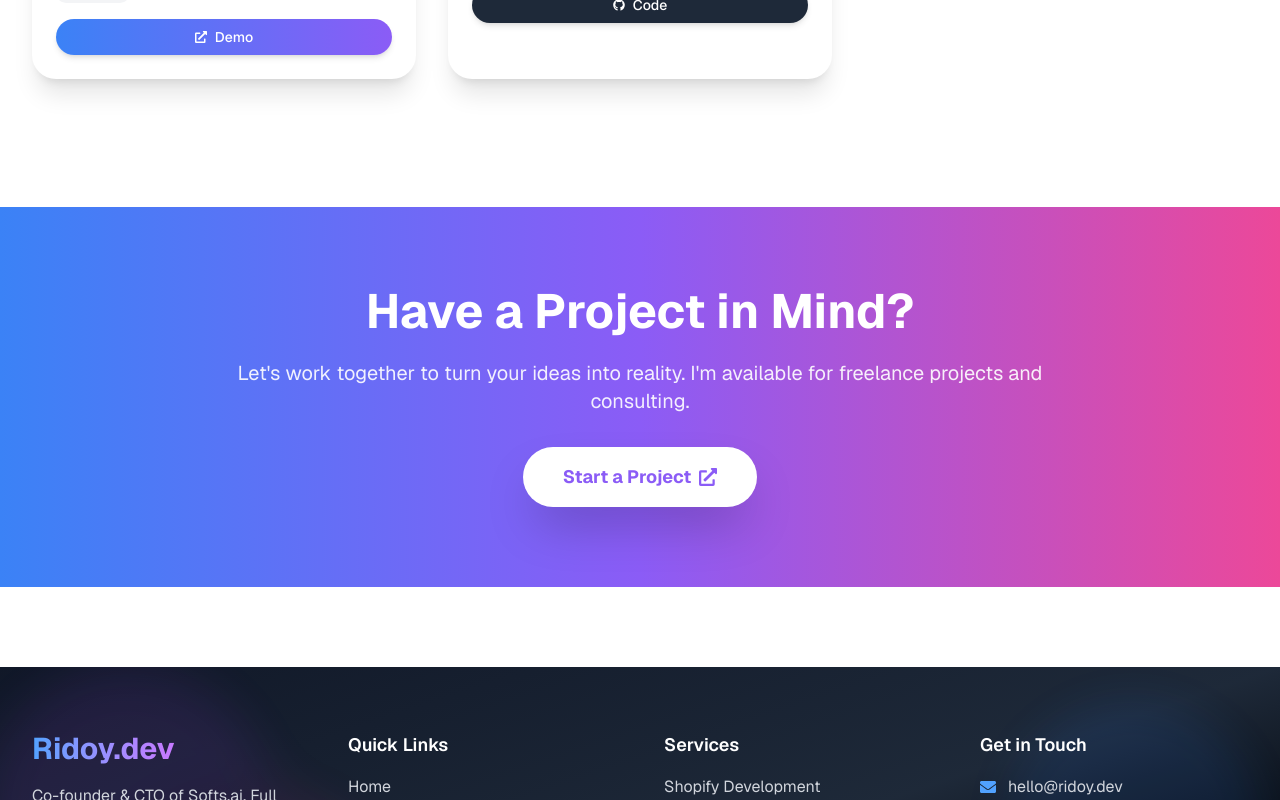
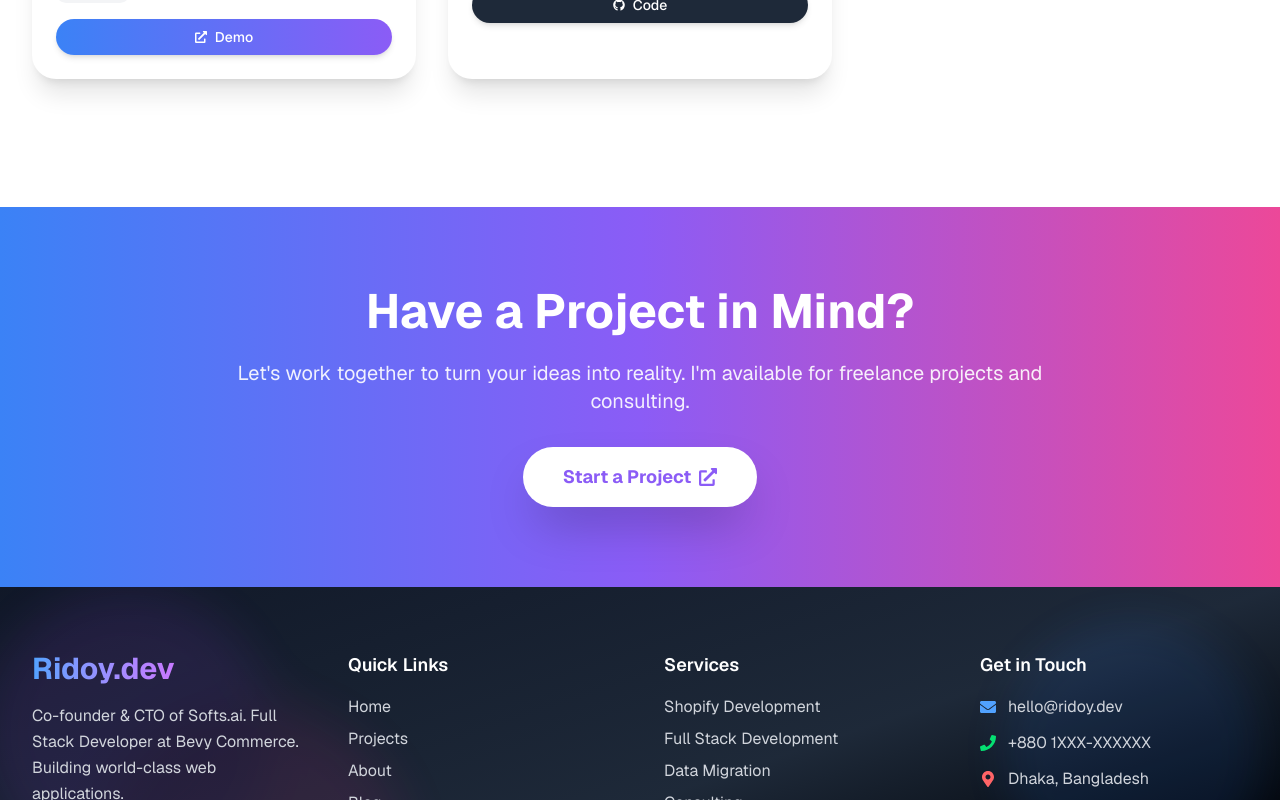
Before and after one commit to ridoystarlord/My-NextJs-Portfolio, a Next.js app: page /projects in a window 1280 px wide. Shown: the part 3780-4580 px from the top of the page. Built offline with nearby package versions, Linux system fonts and the light colour scheme.

Commit message:
Remove unnecessary padding from hero sections across multiple pages for improved layout consistency

```diff
--- a/app/about/page.tsx
+++ b/app/about/page.tsx
@@ -178,7 +178,7 @@ const competitiveProgramming = [
 
 export default function AboutPage() {
   return (
-    <div className="min-h-screen pt-32 pb-20">
+    <div className="min-h-screen pt-32">
       {/* Hero Section */}
       <section className="relative overflow-hidden mb-20 py-20">
         <div className="absolute inset-0 bg-linear-to-br from-blue-50 via-purple-50 to-pink-50 dark:from-gray-900 dark:via-purple-900/20 dark:to-pink-900/20 -z-10" />
--- a/app/blog/page.tsx
+++ b/app/blog/page.tsx
@@ -104,7 +104,7 @@ export default function BlogPage() {
   });
 
   return (
-    <div className="min-h-screen pt-32 pb-20">
+    <div className="min-h-screen pt-32">
       {/* Hero Section */}
       <section className="relative overflow-hidden mb-20 py-20">
         <div className="absolute inset-0 bg-linear-to-br from-blue-50 via-purple-50 to-pink-50 dark:from-gray-900 dark:via-purple-900/20 dark:to-pink-900/20 -z-10" />
--- a/app/projects/page.tsx
+++ b/app/projects/page.tsx
@@ -245,7 +245,7 @@ const projects = [
 
 export default function ProjectsPage() {
   return (
-    <div className="min-h-screen pt-32 pb-20">
+    <div className="min-h-screen pt-32">
       {/* Hero Section */}
       <section className="relative overflow-hidden mb-20 py-20">
         <div className="absolute inset-0 bg-linear-to-br from-blue-50 via-purple-50 to-pink-50 dark:from-gray-900 dark:via-purple-900/20 dark:to-pink-900/20 -z-10" />
--- a/app/services/page.tsx
+++ b/app/services/page.tsx
@@ -166,7 +166,7 @@ const process = [
 
 export default function ServicesPage() {
   return (
-    <div className="min-h-screen pt-32 pb-20">
+    <div className="min-h-screen pt-32">
       {/* Hero Section */}
       <section className="relative overflow-hidden mb-20 py-20">
         <div className="absolute inset-0 bg-linear-to-br from-blue-50 via-purple-50 to-pink-50 dark:from-gray-900 dark:via-purple-900/20 dark:to-pink-900/20 -z-10" />
```
